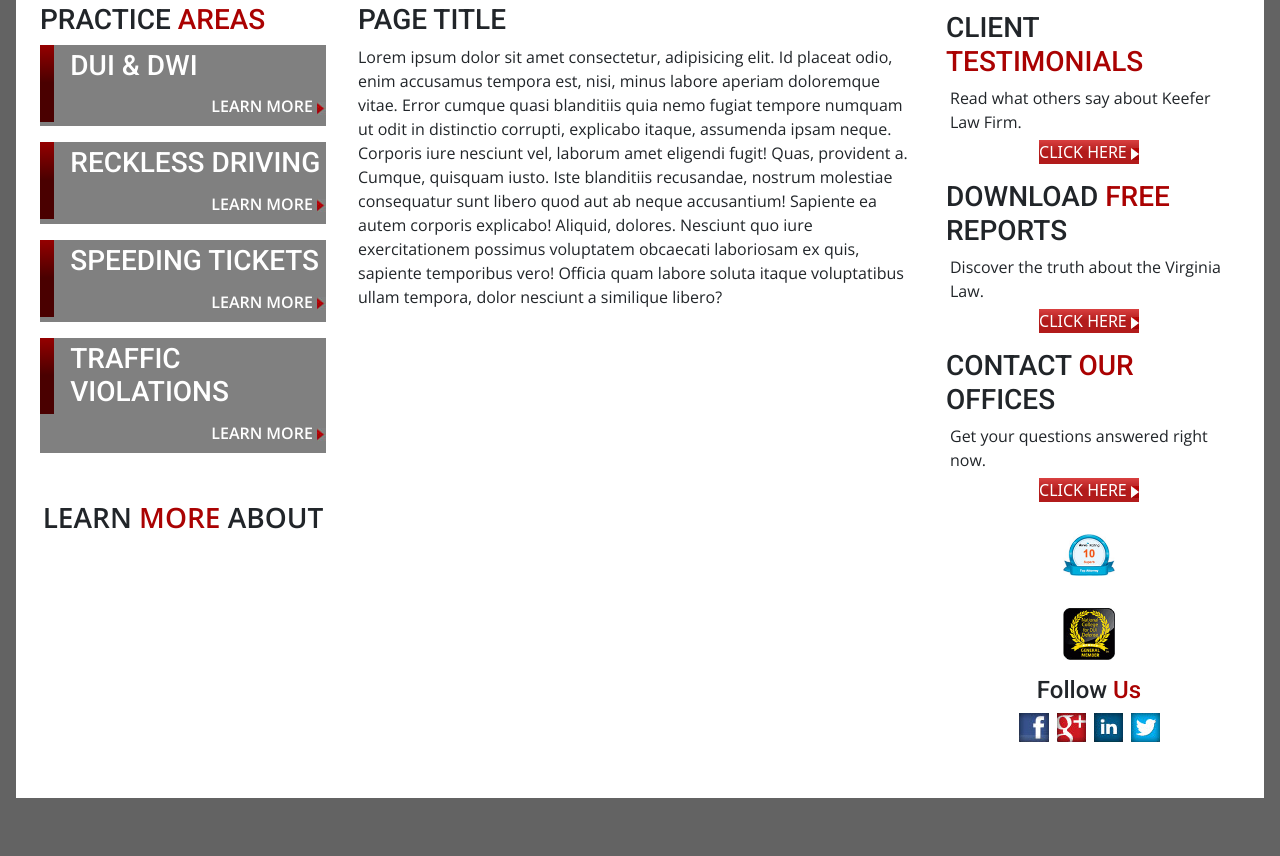
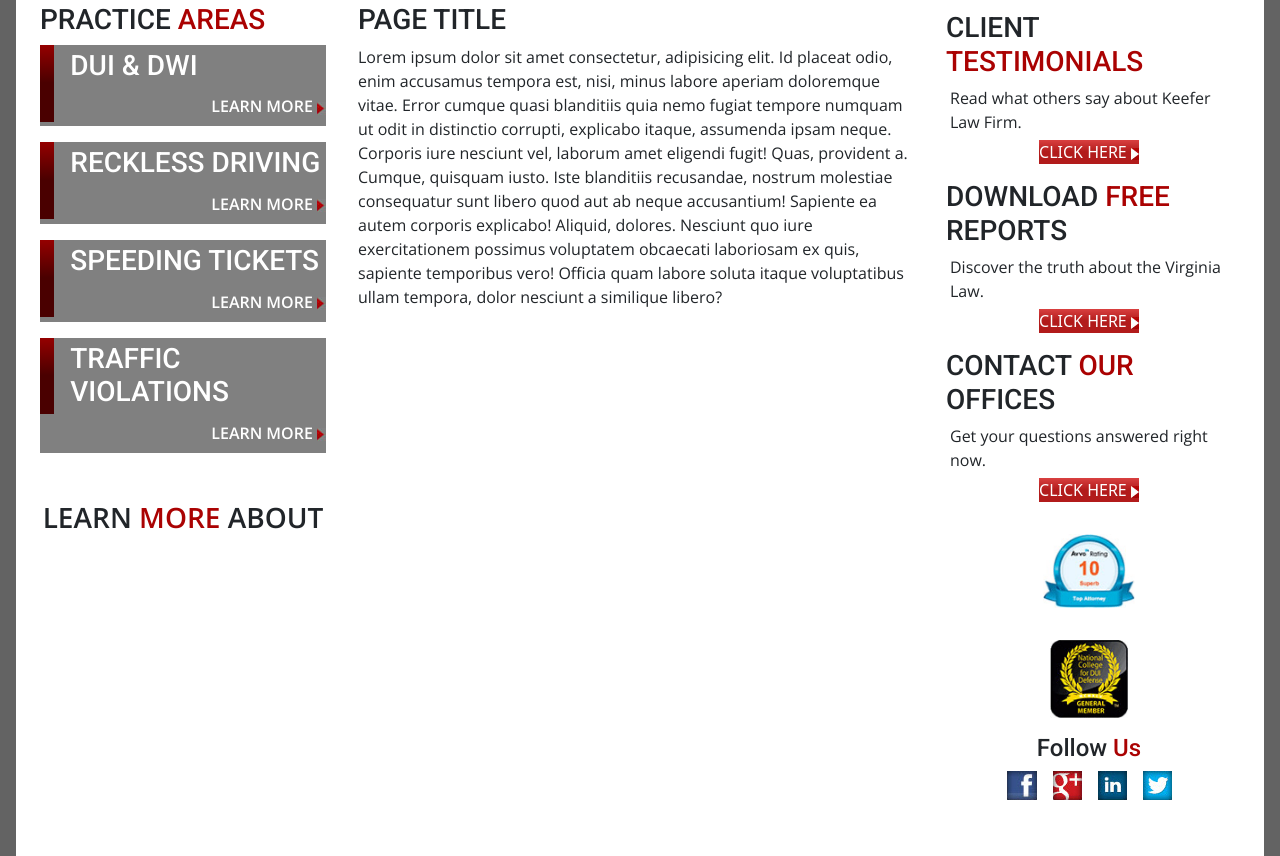
Before and after one commit to MuhammadHayyanQureshi/-HTML-TASK-4.5, a website: page src/index.html in a window 1280 px wide. Shown: the part 1385-2241 px from the top of the page. Before the commit the page ends 2183 px from the top, so only its background shows below. Drawn offline with nearby package versions, Linux system fonts and the light colour scheme.

Commit message:
First Commit

```diff
--- a/src/index.html
+++ b/src/index.html
@@ -326,17 +326,17 @@
                   <div class="col-12 py-2">
                     <div class="container">
                       <div class="d-flex justify-content-center align-items-center flex-column">
-                      <img src="/src/images/qqq.gif" alt="" class="img-fluid m-3" width="20%">
-                  <img src="/src/images/national_college_small.gif" alt="" class="img-fluid m-3" width="20%">
+                      <img src="../src/images/qqq.gif" alt="" class="img-fluid m-3" width="35%">
+                  <img src="../src/images/national_college_small.gif" alt="" class="img-fluid m-3" width="30%">
                       </div>
 
                   <div class="container d-flex justify-content-center align-items-center flex-column">
                     <h1 class="mx-2 fs-4">Follow <span class="text-danger">Us</span></h1>
                     <div class="container d-flex justify-content-center">
-                      <img src="/src/images/fb_icon.gif" alt="" class="me-2">
-                    <img src="/src/images/google_icon.gif" alt="" class="me-2">
-                    <img src="/src/images/linked_icon.gif" alt="" class="me-2">
-                    <img src="/src/images/twitter_icon.gif" alt="">
+                      <img src="../src/images/fb_icon.gif" alt="" class="me-3">
+                      <img src="../src/images/google_icon.gif" alt="" class="me-3">
+                      <img src="../src/images/linked_icon.gif" alt="" class="me-3">
+                      <img src="../src/images/twitter_icon.gif" alt="">
                     </div>
                   </div>
                     </div>
```
